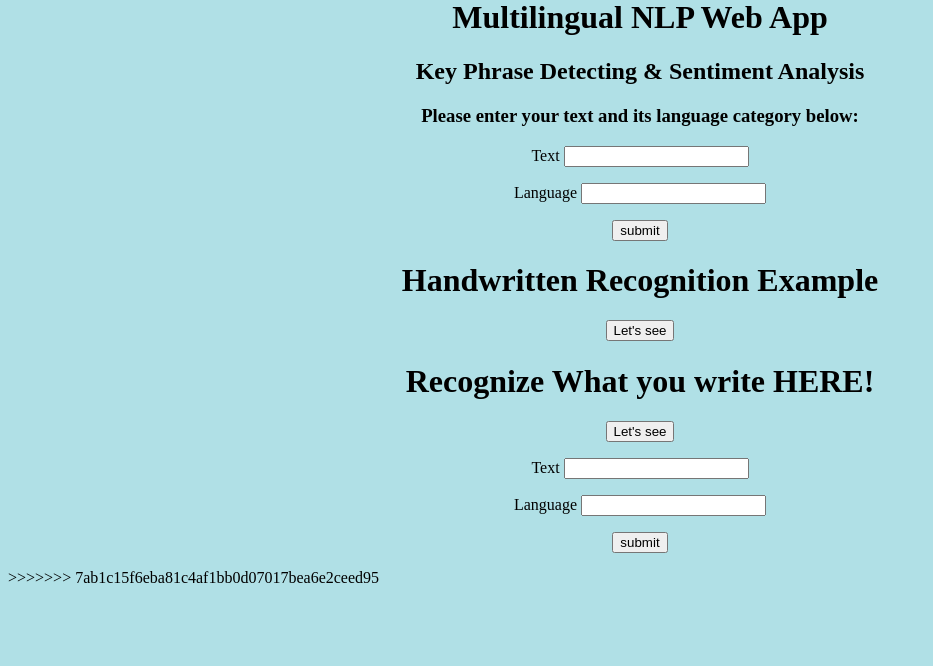
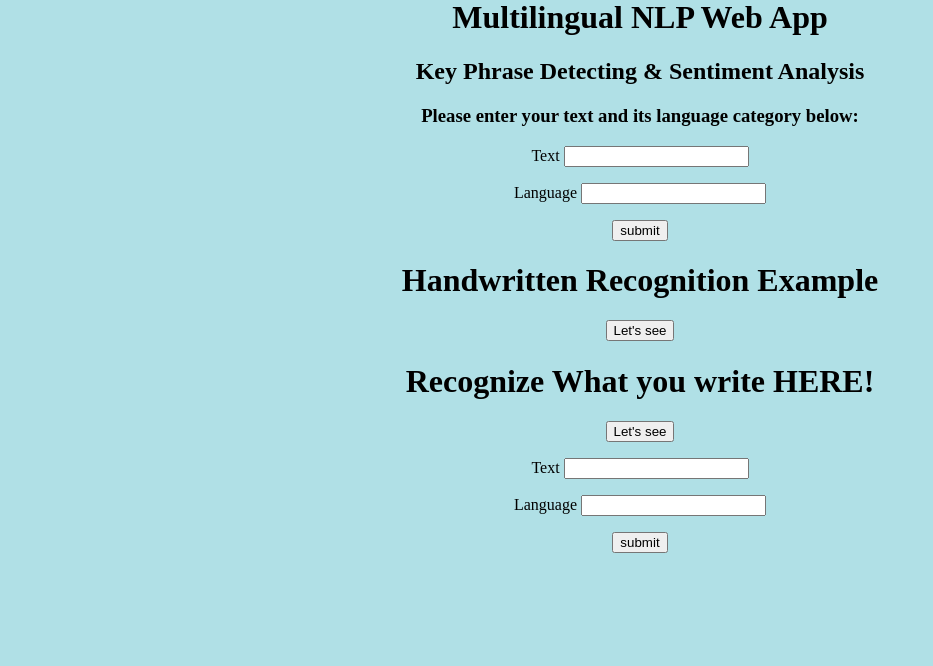
Before and after one commit to Kennethws/ucb-summer-cloud-computing, a Flask app: page / in a window 1280 px wide. Shown: the part 22-688 px from the top of the page, without its empty margins (0-933 px from the left). Run offline with Flask 2, Linux system fonts and the light colour scheme.

Commit message:
Han: clean the html

```diff
--- a/templates/index.html
+++ b/templates/index.html
@@ -40,4 +40,3 @@
 
      <p><input type = "submit" value = "submit" /></p>
   </form>
->>>>>>> 7ab1c15f6eba81c4af1bb0d07017bea6e2ceed95
```
